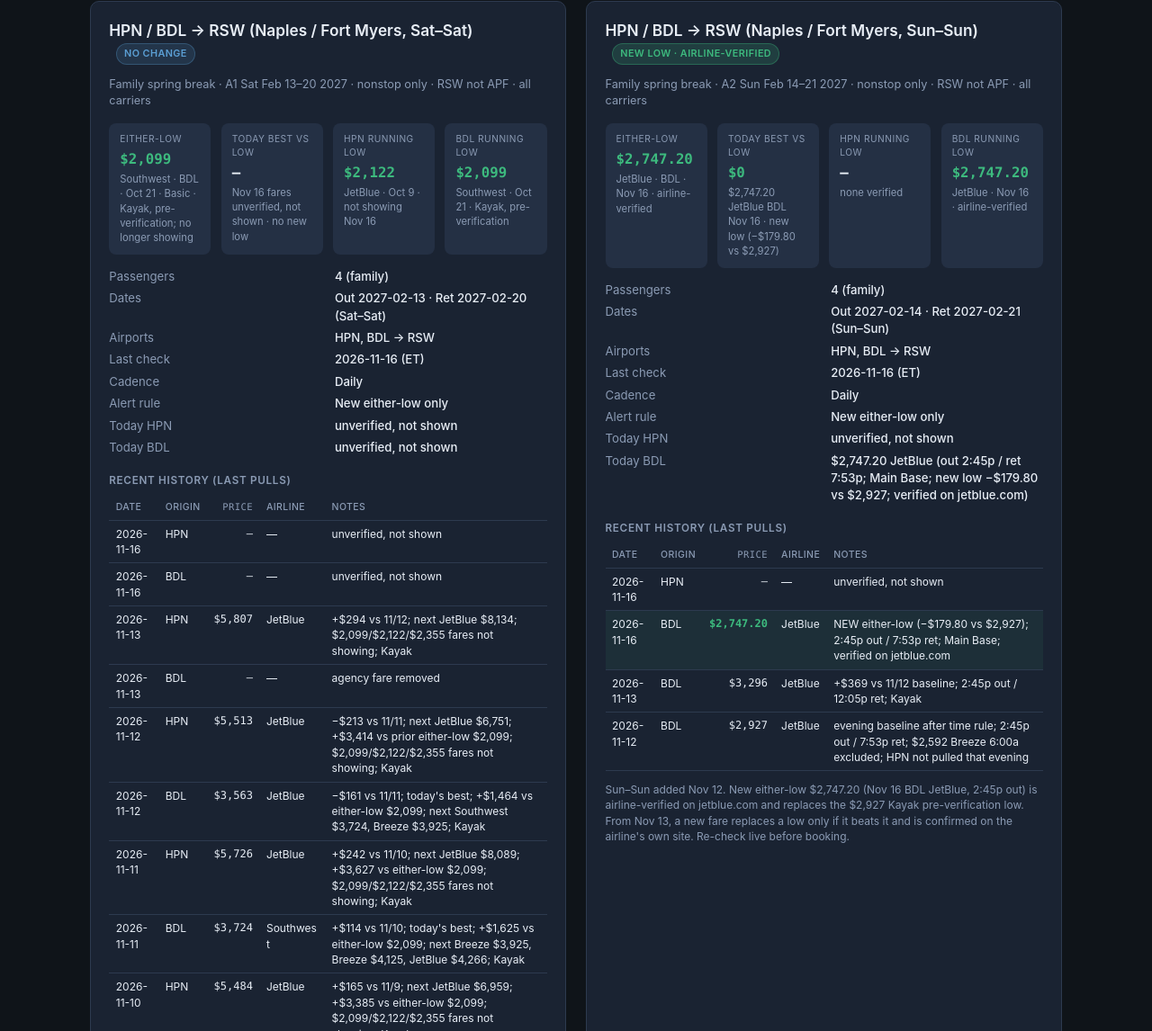
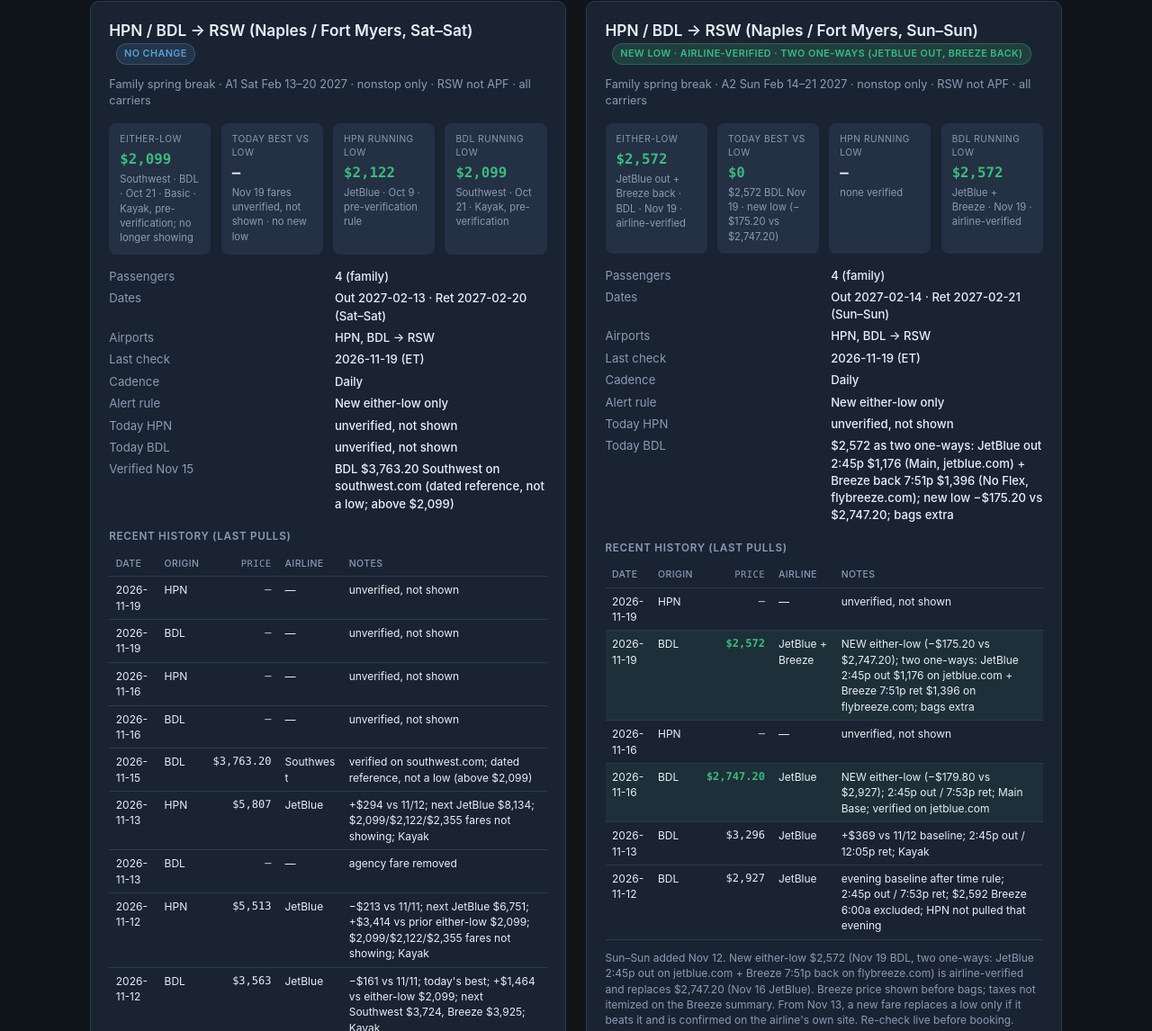
Before and after one commit to blockpal1/flights, a plain HTML site: page index.html in a window 1280 px wide. Shown: the part 177-1323 px from the top of the page at 90% size. Drawn offline with Linux system fonts and the light colour scheme.

Commit message:
Refresh Nov 19: Sun–Sun new airline-verified low $2,572 BDL (JetBlue out + Breeze back); unverified Kayak fares not shown; Nov 15 verified reference lines; pre-verification labels

```diff
--- a/index.html
+++ b/index.html
@@ -220,7 +220,7 @@
     <h1>Flight fare watches</h1>
     <p class="meta">
       Household fare watch · daily Kayak pulls · alert on new either-low only<br>
-      Dashboard generated <strong>Mon Nov 16, 2026</strong> (ET) · data as of last log entry per watch
+      Dashboard generated <strong>Thu Nov 19, 2026</strong> (ET) · data as of last log entry per watch
     </p>
   </header>
 
@@ -242,12 +242,12 @@
         <div class="kpi">
           <div class="label">Today best vs low</div>
           <div class="value">—</div>
-          <div class="sub">Nov 16 fares unverified, not shown · no new low</div>
+          <div class="sub">Nov 19 fares unverified, not shown · no new low</div>
         </div>
         <div class="kpi">
           <div class="label">HPN running low</div>
           <div class="value low">$2,122</div>
-          <div class="sub">JetBlue · Oct 9 · not showing Nov 16</div>
+          <div class="sub">JetBlue · Oct 9 · pre-verification rule</div>
         </div>
         <div class="kpi">
           <div class="label">BDL running low</div>
@@ -260,11 +260,12 @@
         <dt>Passengers</dt><dd>4 (family)</dd>
         <dt>Dates</dt><dd>Out 2027-02-13 · Ret 2027-02-20 (Sat–Sat)</dd>
         <dt>Airports</dt><dd>HPN, BDL → RSW</dd>
-        <dt>Last check</dt><dd>2026-11-16 (ET)</dd>
+        <dt>Last check</dt><dd>2026-11-19 (ET)</dd>
         <dt>Cadence</dt><dd>Daily</dd>
         <dt>Alert rule</dt><dd>New either-low only</dd>
         <dt>Today HPN</dt><dd>unverified, not shown</dd>
         <dt>Today BDL</dt><dd>unverified, not shown</dd>
+        <dt>Verified Nov 15</dt><dd>BDL $3,763.20 Southwest on southwest.com (dated reference, not a low; above $2,099)</dd>
       </dl>
 
       <div class="section-title">Recent history (last pulls)</div>
@@ -280,10 +281,19 @@
         </thead>
         <tbody>
           <tr>
+            <td>2026-11-19</td><td>HPN</td><td class="num">—</td><td>—</td><td>unverified, not shown</td>
+          </tr>
+          <tr>
+            <td>2026-11-19</td><td>BDL</td><td class="num">—</td><td>—</td><td>unverified, not shown</td>
+          </tr>
+          <tr>
             <td>2026-11-16</td><td>HPN</td><td class="num">—</td><td>—</td><td>unverified, not shown</td>
           </tr>
           <tr>
             <td>2026-11-16</td><td>BDL</td><td class="num">—</td><td>—</td><td>unverified, not shown</td>
+          </tr>
+          <tr>
+            <td>2026-11-15</td><td>BDL</td><td class="num">$3,763.20</td><td>Southwest</td><td>verified on southwest.com; dated reference, not a low (above $2,099)</td>
           </tr>
           <tr>
             <td>2026-11-13</td><td>HPN</td><td class="num">$5,807</td><td>JetBlue</td><td>+$294 vs 11/12; next JetBlue $8,134; $2,099/$2,122/$2,355 fares not showing; Kayak</td>
@@ -569,20 +579,20 @@
     <!-- ========== WATCH 1b: HPN/BDL → RSW Sun–Sun (A2) ========== -->
     <section class="card" id="hpn-rsw-sun">
       <h2>HPN / BDL → RSW (Naples / Fort Myers, Sun–Sun)
-        <span class="badge new">New low · airline-verified</span>
+        <span class="badge new">New low · airline-verified · two one-ways (JetBlue out, Breeze back)</span>
       </h2>
       <p class="purpose">Family spring break · A2 Sun Feb 14–21 2027 · nonstop only · RSW not APF · all carriers</p>
 
       <div class="kpi-row">
         <div class="kpi">
           <div class="label">Either-low</div>
-          <div class="value low">$2,747.20</div>
-          <div class="sub">JetBlue · BDL · Nov 16 · airline-verified</div>
+          <div class="value low">$2,572</div>
+          <div class="sub">JetBlue out + Breeze back · BDL · Nov 19 · airline-verified</div>
         </div>
         <div class="kpi">
           <div class="label">Today best vs low</div>
           <div class="value low">$0</div>
-          <div class="sub">$2,747.20 JetBlue BDL Nov 16 · new low (−$179.80 vs $2,927)</div>
+          <div class="sub">$2,572 BDL Nov 19 · new low (−$175.20 vs $2,747.20)</div>
         </div>
         <div class="kpi">
           <div class="label">HPN running low</div>
@@ -591,8 +601,8 @@
         </div>
         <div class="kpi">
           <div class="label">BDL running low</div>
-          <div class="value low">$2,747.20</div>
-          <div class="sub">JetBlue · Nov 16 · airline-verified</div>
+          <div class="value low">$2,572</div>
+          <div class="sub">JetBlue + Breeze · Nov 19 · airline-verified</div>
         </div>
       </div>
 
@@ -600,11 +610,11 @@
         <dt>Passengers</dt><dd>4 (family)</dd>
         <dt>Dates</dt><dd>Out 2027-02-14 · Ret 2027-02-21 (Sun–Sun)</dd>
         <dt>Airports</dt><dd>HPN, BDL → RSW</dd>
-        <dt>Last check</dt><dd>2026-11-16 (ET)</dd>
+        <dt>Last check</dt><dd>2026-11-19 (ET)</dd>
         <dt>Cadence</dt><dd>Daily</dd>
         <dt>Alert rule</dt><dd>New either-low only</dd>
         <dt>Today HPN</dt><dd>unverified, not shown</dd>
-        <dt>Today BDL</dt><dd>$2,747.20 JetBlue (out 2:45p / ret 7:53p; Main Base; new low −$179.80 vs $2,927; verified on jetblue.com)</dd>
+        <dt>Today BDL</dt><dd>$2,572 as two one-ways: JetBlue out 2:45p $1,176 (Main, jetblue.com) + Breeze back 7:51p $1,396 (No Flex, flybreeze.com); new low −$175.20 vs $2,747.20; bags extra</dd>
       </dl>
 
       <div class="section-title">Recent history (last pulls)</div>
@@ -620,6 +630,12 @@
         </thead>
         <tbody>
           <tr>
+            <td>2026-11-19</td><td>HPN</td><td class="num">—</td><td>—</td><td>unverified, not shown</td>
+          </tr>
+          <tr class="new-low">
+            <td>2026-11-19</td><td>BDL</td><td class="num">$2,572</td><td>JetBlue + Breeze</td><td>NEW either-low (−$175.20 vs $2,747.20); two one-ways: JetBlue 2:45p out $1,176 on jetblue.com + Breeze 7:51p ret $1,396 on flybreeze.com; bags extra</td>
+          </tr>
+          <tr>
             <td>2026-11-16</td><td>HPN</td><td class="num">—</td><td>—</td><td>unverified, not shown</td>
           </tr>
           <tr class="new-low">
@@ -633,7 +649,7 @@
           </tr>
         </tbody>
       </table></div>
-      <p class="note">Sun–Sun added Nov 12. New either-low $2,747.20 (Nov 16 BDL JetBlue, 2:45p out) is airline-verified on jetblue.com and replaces the $2,927 Kayak pre-verification low. From Nov 13, a new fare replaces a low only if it beats it and is confirmed on the airline's own site. Re-check live before booking.</p>
+      <p class="note">Sun–Sun added Nov 12. New either-low $2,572 (Nov 19 BDL, two one-ways: JetBlue 2:45p out on jetblue.com + Breeze 7:51p back on flybreeze.com) is airline-verified and replaces $2,747.20 (Nov 16 JetBlue). Breeze price shown before bags; taxes not itemized on the Breeze summary. From Nov 13, a new fare replaces a low only if it beats it and is confirmed on the airline's own site. Re-check live before booking.</p>
     </section>
 
     <!-- ========== WATCH 2: BNA wedding ========== -->
@@ -652,12 +668,12 @@
         <div class="kpi">
           <div class="label">Best window</div>
           <div class="value">Sat–Tue</div>
-          <div class="sub">Apr 10–13 2027</div>
+          <div class="sub">Apr 10–13 2027 · pre-verification rule</div>
         </div>
         <div class="kpi">
           <div class="label">HPN nonstops</div>
           <div class="value">None found</div>
-          <div class="sub">checked Nov 16</div>
+          <div class="sub">checked Nov 19</div>
         </div>
         <div class="kpi">
           <div class="label">Today BDL best</div>
@@ -672,11 +688,12 @@
         <dt>Windows</dt><dd>Fri–Mon 4/9–12 · Sat–Mon 4/10–12 · Sat–Tue 4/10–13</dd>
         <dt>Primary origins</dt><dd>HPN, BDL</dd>
         <dt>Context</dt><dd>LGA / JFK / EWR (flag if materially cheaper)</dd>
-        <dt>Last check</dt><dd>2026-11-16 (ET)</dd>
+        <dt>Last check</dt><dd>2026-11-19 (ET)</dd>
         <dt>Cadence</dt><dd>Daily</dd>
         <dt>Alert rule</dt><dd>New either-low (HPN/BDL) only</dd>
         <dt>Today BDL</dt><dd>Fri–Mon · Sat–Tue · Sat–Mon: unverified, not shown</dd>
-        <dt>Today HPN</dt><dd>no nonstops (checked Nov 16)</dd>
+        <dt>Today HPN</dt><dd>no nonstops (checked Nov 19)</dd>
+        <dt>Verified Nov 15</dt><dd>BDL Fri–Mon $1,101.60 Southwest on southwest.com (dated reference, not a low; above $972)</dd>
       </dl>
 
       <div class="section-title">Recent history — BDL primary (last pulls)</div>
@@ -693,6 +710,18 @@
         </thead>
         <tbody>
           <tr>
+            <td>2026-11-19</td><td>Fri–Mon</td><td>BDL</td><td class="num">—</td><td>—</td><td>unverified, not shown</td>
+          </tr>
+          <tr>
+            <td>2026-11-19</td><td>Sat–Tue</td><td>BDL</td><td class="num">—</td><td>—</td><td>unverified, not shown</td>
+          </tr>
+          <tr>
+            <td>2026-11-19</td><td>Sat–Mon</td><td>BDL</td><td class="num">—</td><td>—</td><td>unverified, not shown</td>
+          </tr>
+          <tr>
+            <td>2026-11-19</td><td>—</td><td>HPN</td><td class="num">—</td><td>—</td><td>no nonstops</td>
+          </tr>
+          <tr>
             <td>2026-11-16</td><td>Fri–Mon</td><td>BDL</td><td class="num">—</td><td>—</td><td>unverified, not shown</td>
           </tr>
           <tr>
@@ -702,7 +731,10 @@
             <td>2026-11-16</td><td>Sat–Mon</td><td>BDL</td><td class="num">—</td><td>—</td><td>unverified, not shown</td>
           </tr>
           <tr>
-            <td>2026-11-16</td><td>—</td><td>HPN</td><td class="num">—</td><td>—</td><td>no nonstops</td>
+            <td>2026-11-16</td><td>All three</td><td>HPN</td><td class="num">—</td><td>—</td><td>no nonstops (all three windows checked)</td>
+          </tr>
+          <tr>
+            <td>2026-11-15</td><td>Fri–Mon</td><td>BDL</td><td class="num">$1,101.60</td><td>Southwest</td><td>verified on southwest.com; dated reference, not a low (above $972)</td>
           </tr>
           <tr>
             <td>2026-11-13</td><td>Fri–Mon</td><td>BDL</td><td class="num">$1,102</td><td>Southwest</td><td>+$20 vs 11/12; today's best; Basic; above either-low $972; Kayak</td>
```
